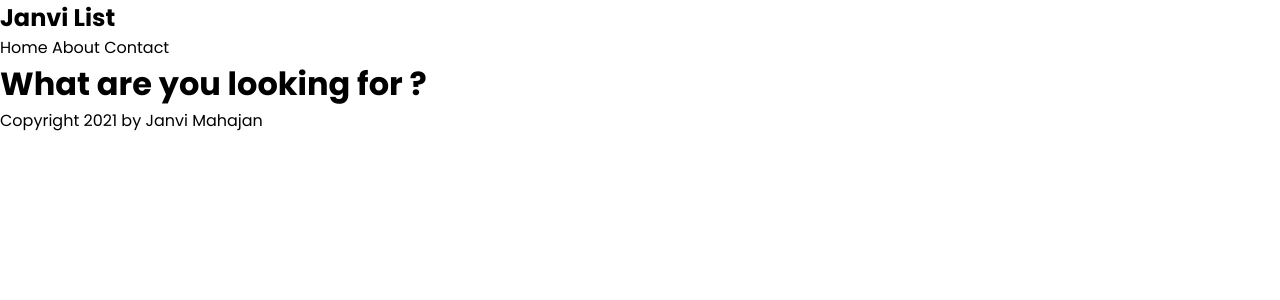
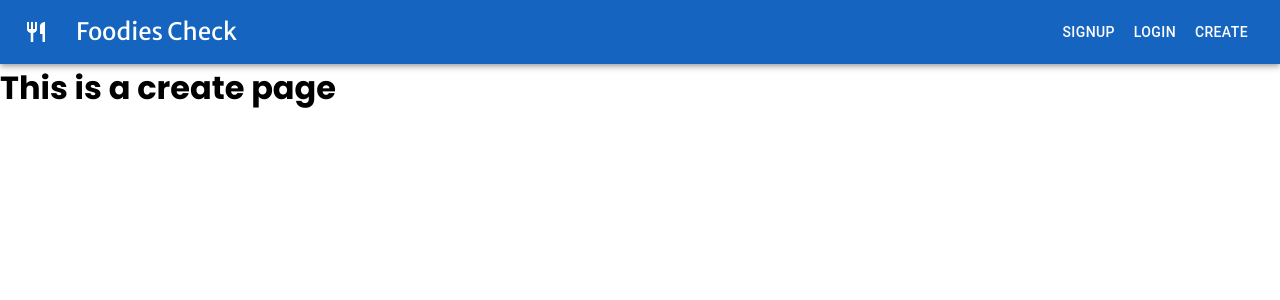
Before and after one commit to JanviMahajan14/Foodies_Check, a Next.js app: page /create in a window 1280 px wide. Before the commit this address had no page. Shown: the top 300 px of the page. Built offline with nearby package versions, Linux system fonts and the light colour scheme.

Commit message:
Fixed Navbar

```diff
--- a/components/Footer.js
+++ /dev/null
@@ -1,9 +0,0 @@
-const Footer = () => {
-    return (
-        <div>
-            <p>Copyright 2021 by Janvi Mahajan</p>
-        </div>
-    );
-}
-
-export default Footer;
--- a/components/Layout.js
+++ b/components/Layout.js
@@ -1,12 +1,10 @@
 import Navbar from './Navbar'
-import Footer from './Footer'
 
 const Layout = ({ children }) => {
     return (
         <div className = "content">
             <Navbar />
             { children }
-            <Footer />
         </div>
     );
 }
--- a/components/Navbar.js
+++ b/components/Navbar.js
@@ -1,15 +1,47 @@
 import Link from 'next/link'
+import { makeStyles } from "@material-ui/core/styles";
+import { AppBar, Toolbar, Typography, Button, IconButton} from "@material-ui/core";
+import RestaurantIcon from '@material-ui/icons/Restaurant';
+
+const useStyles = makeStyles((theme) => ({
+  root: {
+    flexGrow: 1,
+  },
+  menuButton: {
+    marginRight: theme.spacing(2),
+  },
+  title: {
+    flexGrow: 1,
+  },
+}));
 
 const Navbar = () => {
+    const classes = useStyles();
     return (
-        <nav>
-            <div>
-                <h1> Janvi List</h1>
-                <Link href="/"><a>Home </a></Link>
-                <Link href="/about"><a>About </a></Link>
-                <Link href="/contact"><a>Contact </a></Link>
-            </div>
-        </nav>
+      <div className={classes.root}>
+        <AppBar position="static" style={{ background: "#1565c0" }}>
+          <Toolbar>
+            <IconButton
+              edge="start"
+              className={classes.menuButton}
+              color="inherit"
+              aria-label="menu"
+            >
+            <RestaurantIcon />
+            </IconButton>
+            <Typography
+              variant="h5"
+              className={classes.title}
+              style={{ fontFamily: "Merriweather Sans, sans-serif", flexGrow: "1" }}
+            >
+              Foodies Check
+            </Typography>
+            <Link href="/signup"><a><Button color="inherit">Signup</Button></a></Link>
+            <Link href="/login"><a><Button color="inherit">Login</Button></a></Link>
+            <Link href="/create"><a><Button color="inherit">Create</Button></a></Link>
+          </Toolbar>
+        </AppBar>
+      </div>
     );
 }
 
--- a/package.json
+++ b/package.json
@@ -8,6 +8,8 @@
     "start": "next start"
   },
   "dependencies": {
+    "@material-ui/core": "^4.11.3",
+    "@material-ui/icons": "^4.11.2",
     "next": "10.1.3",
     "react": "17.0.2",
     "react-dom": "17.0.2"
--- /dev/null
+++ b/pages/create.js
@@ -0,0 +1,7 @@
+const Create = () => {
+    return (
+        <h1> This is a create page </h1>
+    );
+}
+
+export default Create;
--- a/styles/globals.css
+++ b/styles/globals.css
@@ -1,4 +1,5 @@
 @import url("https://fonts.googleapis.com/css2?family=Poppins:wght@200;300;400;500;600;700;800&display=swap");
+@import url("https://fonts.googleapis.com/css2?family=Merriweather+Sans&display=swap");
 
 html,
 body {
```
Also changed, not shown: pages/product.js (added, +7 -0 lines), 1 other file (tests, documents, lock files or other folders).
